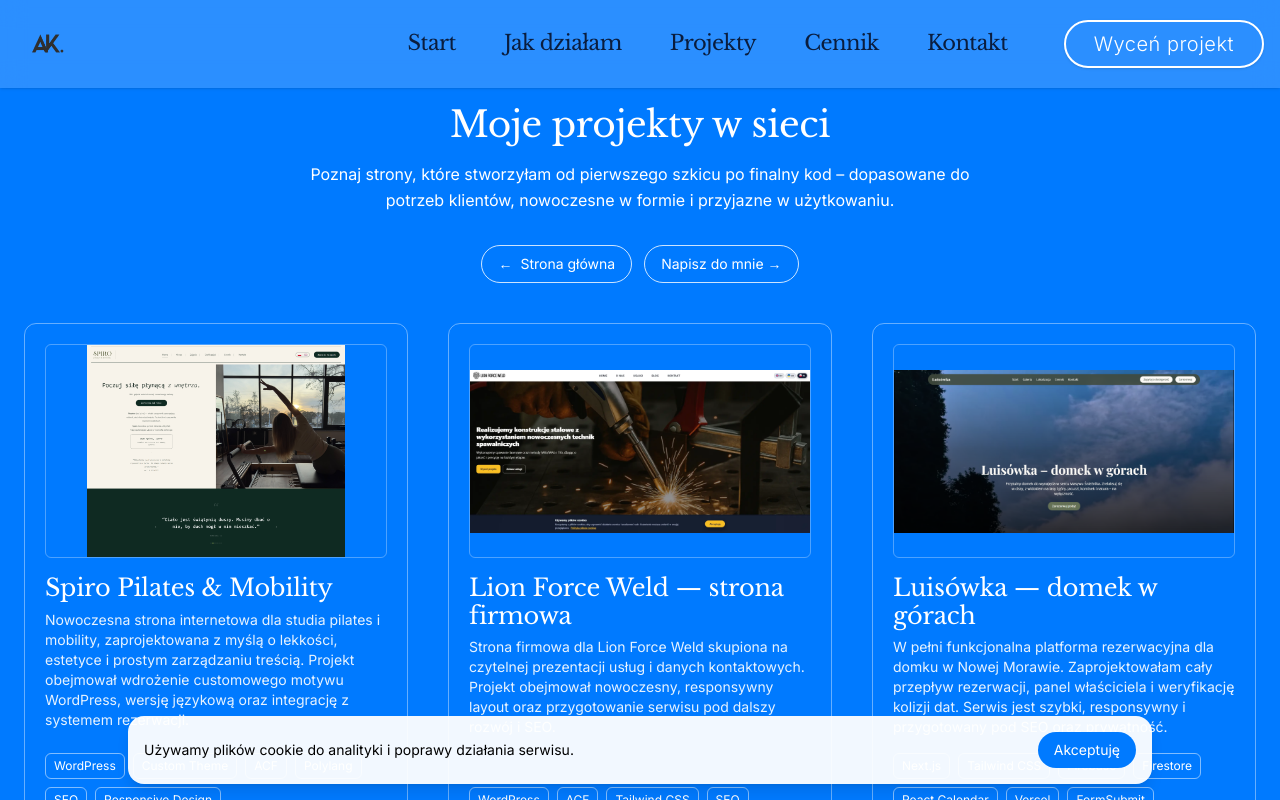
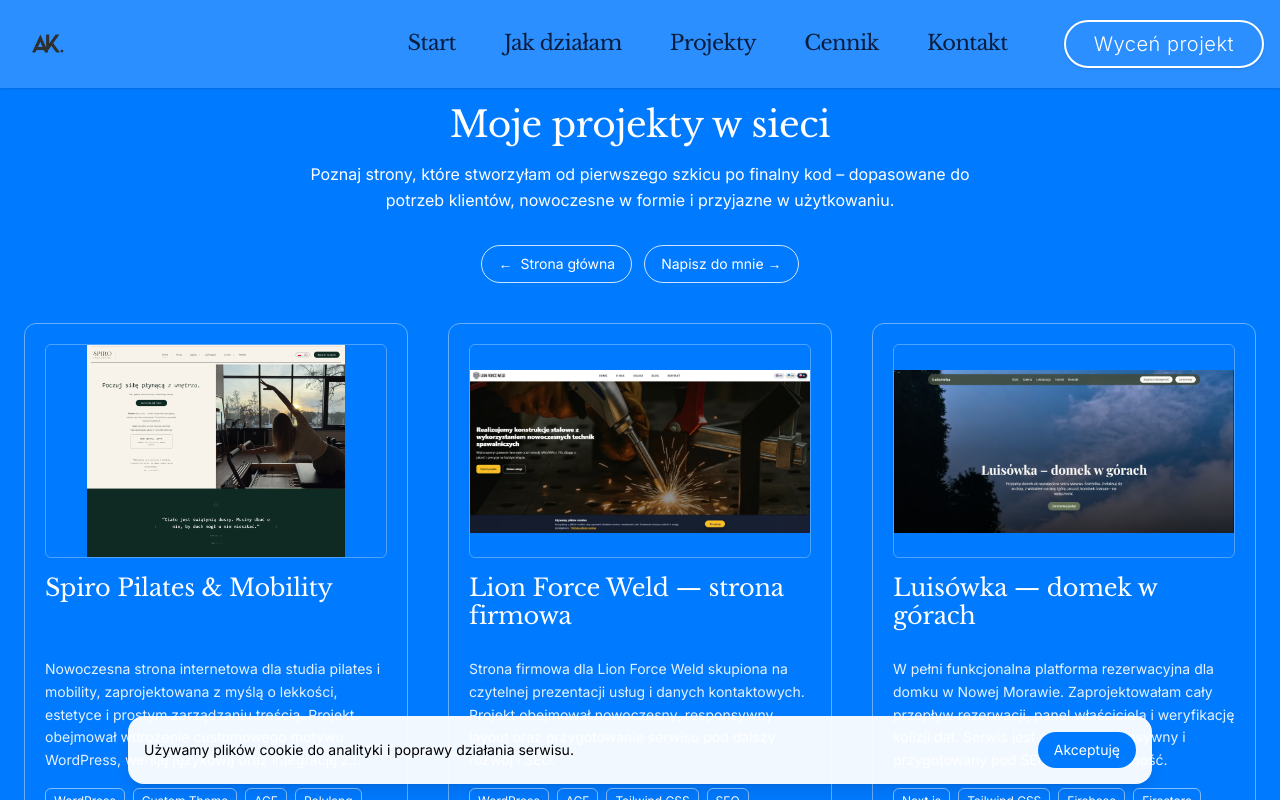
Before and after one commit to AnanasikA/Portfolio_AK, a Next.js app: page /projects in a window 1280 px wide. Built offline with nearby package versions, Linux system fonts and the light colour scheme.

Commit message:
Add Grid

```diff
--- a/src/components/Projects.tsx
+++ b/src/components/Projects.tsx
@@ -16,7 +16,6 @@ const libre = Libre_Baskerville({
 });
 
 export default function Projects() {
-  // slug -> ratio (width/height) wykryte po załadowaniu obrazka
   const [ratios, setRatios] = useState<Record<string, number>>({});
 
   return (
@@ -35,8 +34,10 @@ export default function Projects() {
           >
             Moje projekty w sieci
           </motion.h2>
+
           <p className="mt-4 text-white text-base max-w-2xl mx-auto leading-relaxed">
-            Poznaj strony, które stworzyłam od pierwszego szkicu po finalny kod – dopasowane do potrzeb klientów, nowoczesne w formie i przyjazne w użytkowaniu.
+            Poznaj strony, które stworzyłam od pierwszego szkicu po finalny kod – dopasowane
+            do potrzeb klientów, nowoczesne w formie i przyjazne w użytkowaniu.
           </p>
         </div>
 
@@ -48,6 +49,7 @@ export default function Projects() {
           >
             <span>←</span> Strona główna
           </Link>
+
           <Link
             href="/#kontakt"
             className="inline-flex items-center gap-2 border border-white/80 px-4 py-2 rounded-full text-sm hover:bg-white hover:text-[#007aff] transition"
@@ -58,23 +60,21 @@ export default function Projects() {
         </div>
       </div>
 
-      {/* GRID */}
-      <div className="grid grid-cols-1 sm:grid-cols-2 lg:grid-cols-3 gap-10 max-w-7xl mx-auto">
+      <div className="grid grid-cols-1 sm:grid-cols-2 lg:grid-cols-3 gap-10 max-w-7xl mx-auto items-stretch">
         {projects.map((project: ProjectItem, index) => {
           const cardImg = project.cardImage || project.image;
 
           return (
-            <motion.div
+            <motion.article
               key={project.slug}
               initial={{ opacity: 0, y: 20 }}
               whileInView={{ opacity: 1, y: 0 }}
               transition={{ delay: index * 0.1, duration: 0.6 }}
-              className="border border-white/40 rounded-xl p-5 flex flex-col gap-y-4 bg-transparent"
+              className="h-full border border-white/40 rounded-xl p-5 flex flex-col bg-transparent"
             >
-              {/* Ramka dopasowana 1:1 do naturalnego ratio obrazka */}
               <div
                 className="relative w-full rounded-md overflow-hidden border border-white/30"
-                style={{ aspectRatio: ratios[project.slug] ?? 1.6 }} // fallback 16:10
+                style={{ aspectRatio: ratios[project.slug] ?? 1.6 }}
               >
                 <Image
                   src={cardImg}
@@ -87,7 +87,7 @@ export default function Projects() {
                     const r = img.naturalWidth / img.naturalHeight;
                     if (Number.isFinite(r) && r > 0) {
                       setRatios((prev) =>
-                        prev[project.slug] === r ? prev : { ...prev, [project.slug]: r },
+                        prev[project.slug] === r ? prev : { ...prev, [project.slug]: r }
                       );
                     }
                   }}
@@ -100,16 +100,18 @@ export default function Projects() {
                 />
               </div>
 
-              <div className="flex flex-col justify-between flex-1">
+              <div className="flex flex-col flex-1 pt-4">
                 <div>
-                  <h3 className={`${libre.className} text-2xl font-light mb-2`}>
+                  <h3 className={`${libre.className} text-2xl font-light leading-tight min-h-[72px]`}>
                     {project.title}
                   </h3>
-                  <p className="text-sm text-white/90 mb-4">{project.description}</p>
+
+                  <p className="mt-3 text-sm text-white/90 leading-relaxed line-clamp-5 min-h-[110px]">
+                    {project.description}
+                  </p>
                 </div>
 
-                <div className="mt-auto flex flex-wrap justify-between items-center gap-3">
-                  <div className="flex flex-wrap gap-2 text-xs text-white">
+                <div className="mt-4 flex flex-wrap gap-2 text-xs text-white">
                   {project.tech.map((tech) => (
                     <span
                       key={tech}
@@ -120,16 +122,17 @@ export default function Projects() {
                   ))}
                 </div>
 
+                <div className="mt-auto pt-6">
                   <Link
                     href={`/projects/${project.slug}`}
-                    className="text-sm text-white border border-white hover:bg-white hover:text-[#007aff] transition px-3 py-1 rounded-full"
+                    className="inline-flex text-sm text-white border border-white hover:bg-white hover:text-[#007aff] transition px-3 py-1 rounded-full"
                     aria-label={`Zobacz szczegóły: ${project.title}`}
                   >
                     Zobacz projekt →
                   </Link>
                 </div>
               </div>
-            </motion.div>
+            </motion.article>
           );
         })}
       </div>
@@ -142,6 +145,7 @@ export default function Projects() {
         >
           ← Strona główna
         </Link>
+
         <Link
           href="/#kontakt"
           className="inline-flex items-center gap-2 border border-white/80 px-4 py-2 rounded-full text-sm hover:bg-white hover:text-[#007aff] transition"
```
Lines whose indentation alone changed are shown as unchanged.
